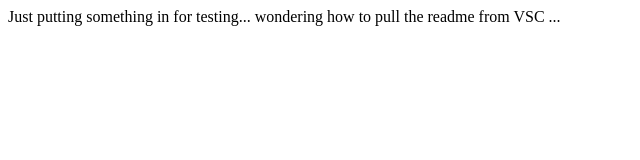
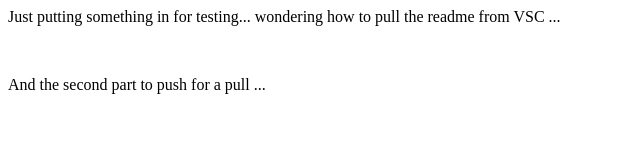
Before and after one commit to Sandy-UA/SecondTest, a plain HTML site: page index.html in a window 1280 px wide. Shown: the whole page, without its empty margins (0-640 px from the left). Drawn offline with Linux system fonts and the light colour scheme.

Commit message:
Push & pull

```diff
--- a/index.html
+++ b/index.html
@@ -3,6 +3,8 @@
 
 </head>
 <p>Just putting something in for testing... wondering how to pull the readme from VSC ...</p>
+<br/>
+<p>And the second part to push for a pull ...</p>
 
 
 </html>
```
